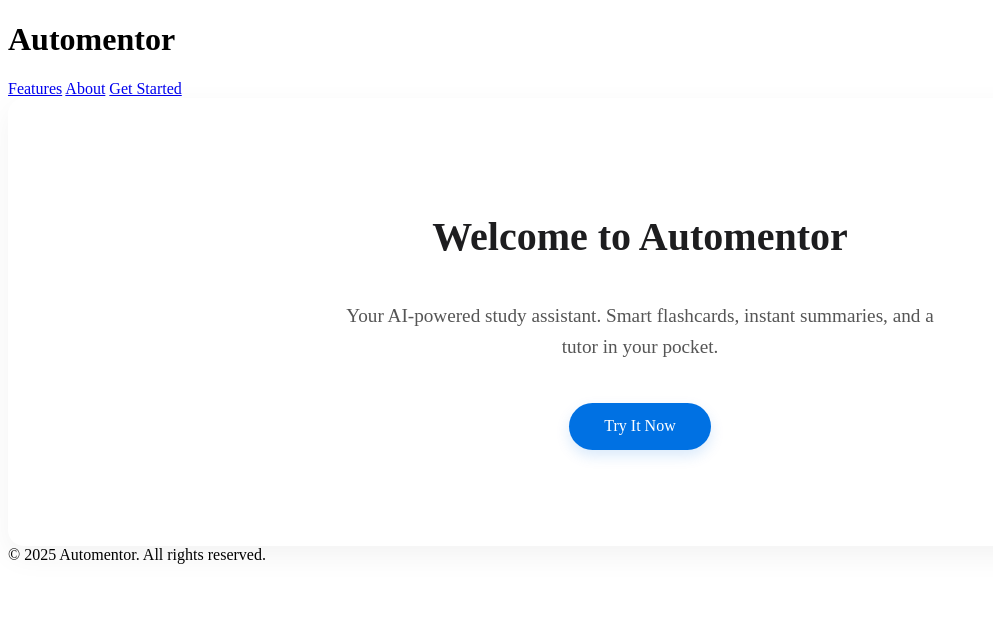
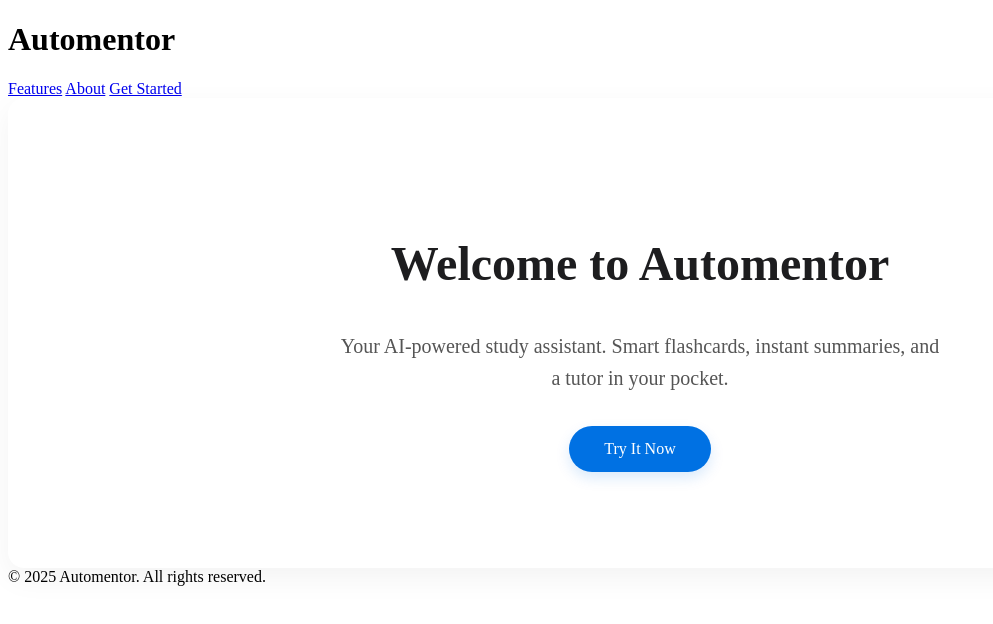
Before and after one commit to adamleejohnson-ops/Automentor, a plain HTML site: page index.html in a window 1280 px wide. Shown: the whole page, without its empty margins (0-993 px from the left). Drawn offline with Linux system fonts and the light colour scheme.

Commit message:
Update style.css

```diff
--- a/style.css
+++ b/style.css
@@ -1,6 +1,6 @@
 .hero {
   background: #fff;
-  padding: 5rem 1.5rem 6rem;
+  padding: 6rem 2rem;
   border-radius: 16px;
   box-shadow: 0 10px 30px rgba(0, 0, 0, 0.05);
   text-align: center;
@@ -8,26 +8,25 @@
   flex-direction: column;
   align-items: center;
   justify-content: center;
-  max-width: 100%;
   box-sizing: border-box;
 }
 
 .hero h2 {
-  font-size: 2.5rem;
+  font-size: clamp(2rem, 5vw, 3rem); /* responsive sizing */
   font-weight: 700;
-  margin-bottom: 1.2rem;
+  margin-bottom: 1rem;
   color: #1d1d1f;
-  word-break: break-word;
-  line-height: 1.3;
+  max-width: 800px;
+  line-height: 1.25;
 }
 
 .hero p {
-  font-size: 1.2rem;
+  font-size: clamp(1rem, 2.5vw, 1.25rem);
   color: #555;
   max-width: 600px;
-  margin-bottom: 2.5rem;
+  margin-bottom: 2rem;
+  line-height: 1.6;
   padding: 0 1rem;
-  line-height: 1.6;
 }
 
 .hero .btn {
@@ -35,7 +34,7 @@
   padding: 0.9rem 2.2rem;
   border-radius: 999px;
   background-color: #0071e3;
-  color: #fff;
+  color: white;
   text-decoration: none;
   box-shadow: 0 6px 14px rgba(0, 113, 227, 0.15);
   transition: background-color 0.3s, transform 0.2s ease;
@@ -45,6 +44,23 @@
   background-color: #005bb5;
   transform: translateY(-2px);
 }
+
+/* Optional tweak for very small screens */
+@media (max-width: 480px) {
+  .hero {
+    padding: 4rem 1rem;
+  }
+
+  .hero p {
+    font-size: 1rem;
+  }
+
+  .hero .btn {
+    font-size: 0.95rem;
+    padding: 0.8rem 1.8rem;
+  }
+}
+
 
 /* MOBILE FIXES */
 @media (max-width: 600px) {
```
